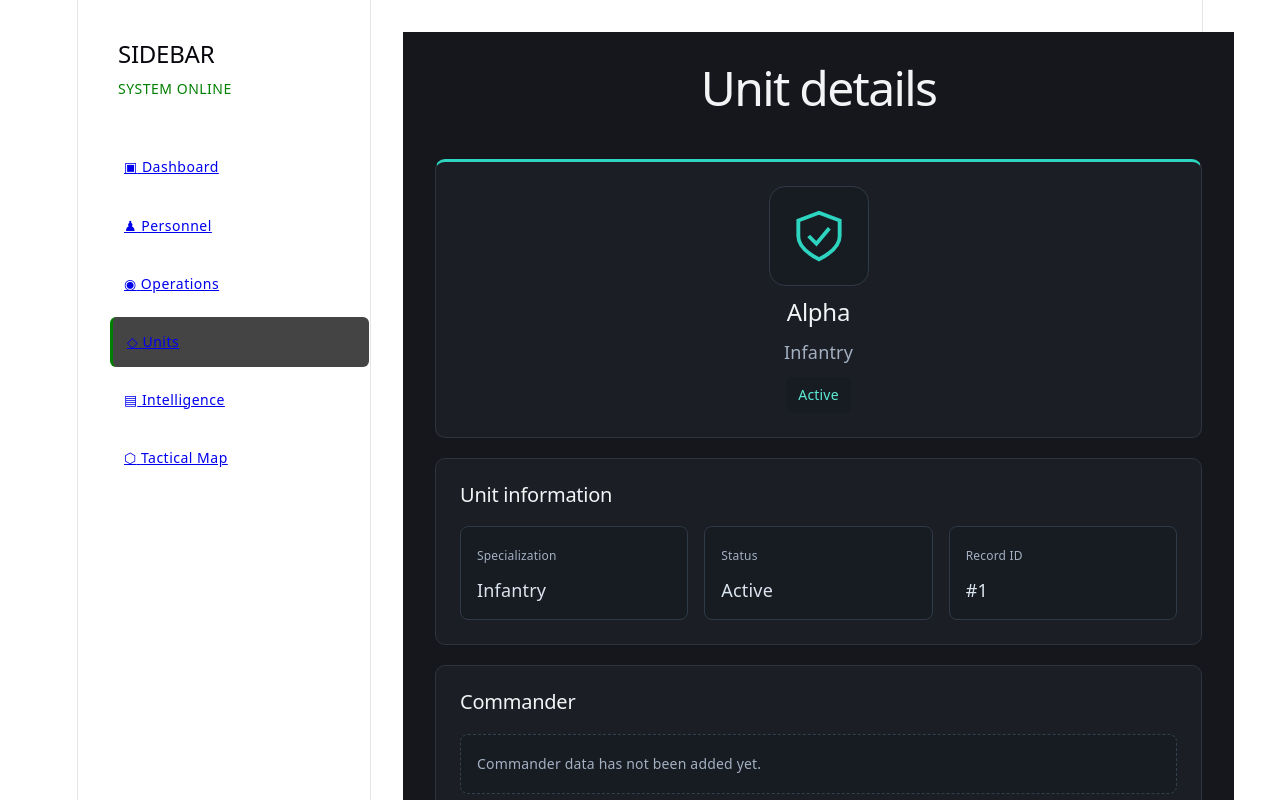
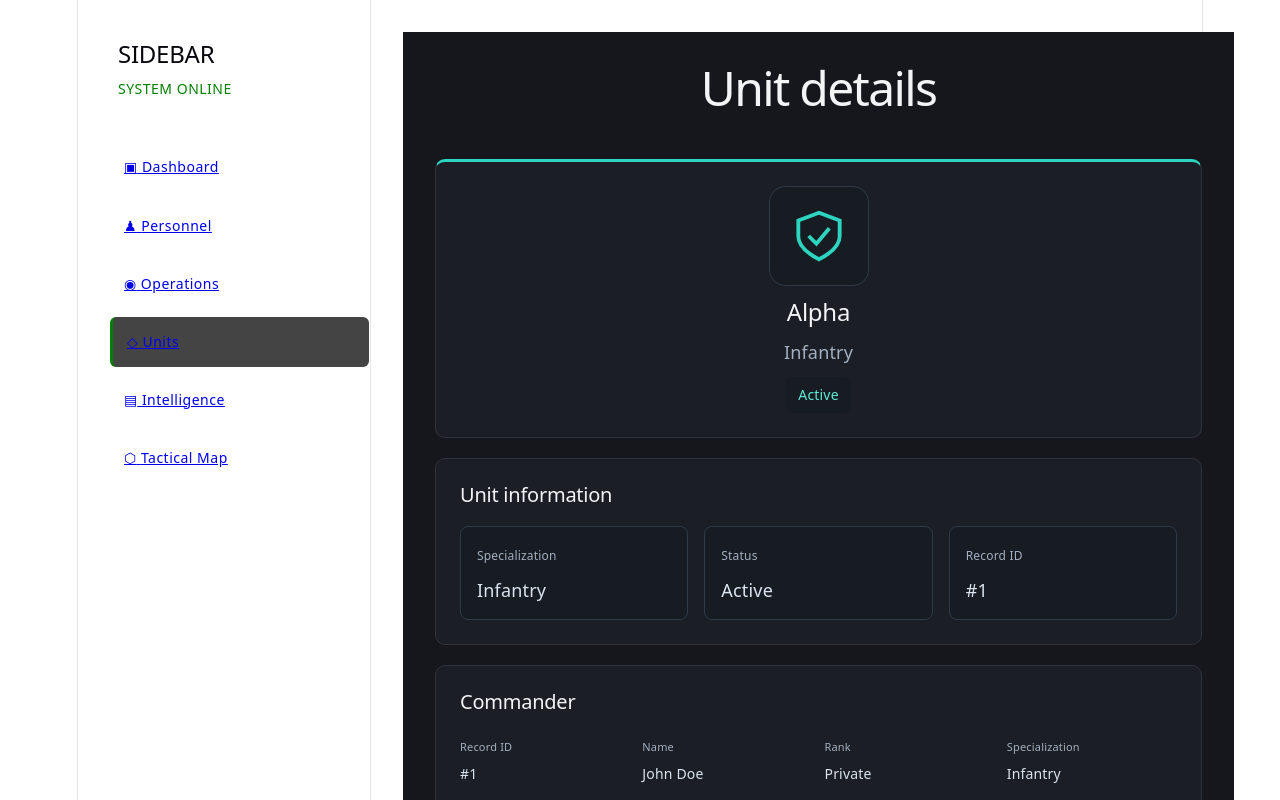
Before and after one commit to ZonaCZO/ColdRavine, a React (Vite) app: page /units/1 in a window 1280 px wide. Shown: the top 800 px of the page. Built offline with nearby package versions, Linux system fonts and the light colour scheme.

Commit message:
add comander

```diff
--- a/src/components/unitDetails/UnitCommander.tsx
+++ b/src/components/unitDetails/UnitCommander.tsx
@@ -1,8 +1,19 @@
-function UnitCommander() {
+import type { Soldier } from "../../types/Soldier";
+
+function UnitCommander({ soldier }: { soldier: Soldier | undefined}) {
+
+  if (!soldier) return (<p className="unit-details-empty">Commander data has not been added yet.</p>);
   return (
     <section className="unit-details-panel" aria-labelledby="unit-commander-title">
       <h2 id="unit-commander-title">Commander</h2>
-      <p className="unit-details-empty">Commander data has not been added yet.</p>
+
+      <div className="unit-personnel-fields">
+        <div className="unit-personnel-field"><span>Record ID</span><p>#{soldier.id}</p></div>
+        <div className="unit-personnel-field"><span>Name</span> <p>{soldier.name}</p></div>
+        <div className="unit-personnel-field"><span>Rank</span><p>{soldier.rank}</p></div>
+        <div className="unit-personnel-field"><span>Specialization</span><p>{soldier.specialization}</p></div>
+      </div>
+
     </section>
   );
 }
--- a/src/components/unitDetails/UnitPersonnel.tsx
+++ b/src/components/unitDetails/UnitPersonnel.tsx
@@ -5,7 +5,7 @@ import type { Soldier } from "../../types/Soldier";
 
 
 function UnitPersonnel( { soldiers }: { soldiers: Soldier[]} ) {
-
+  if (soldiers.length === 0) return (<p className="unit-details-empty">Personnel list has not been connected yet.</p> )
   return (
     <section className="unit-details-panel" aria-labelledby="unit-personnel-title">
 
--- a/src/data/units.ts
+++ b/src/data/units.ts
@@ -1,7 +1,7 @@
 import type { Unit } from "../types/Unit";
 
 export const units: Unit[] = [
-  { id: 1, name: "Alpha", specialization: "Infantry", status: "Active" },
-  { id: 2, name: "Bravo", specialization: "Medical support", status: "Active" },
-  { id: 3, name: "Charlie", specialization: "Engineering", status: "Reserve" },
+  { id: 1, name: "Alpha", commander: 1, specialization: "Infantry", status: "Active" },
+  { id: 2, name: "Bravo", commander: 2, specialization: "Medical support", status: "Active" },
+  { id: 3, name: "Charlie", commander: 3, specialization: "Engineering", status: "Reserve" },
 ];
--- a/src/pages/UnitDetails.tsx
+++ b/src/pages/UnitDetails.tsx
@@ -22,7 +22,7 @@ function UnitDetails() {
       <UnitHeader unit={unit} />
       <UnitInfo unit={unit} />
       <div className="unit-details-sections">
-        <UnitCommander />
+        <UnitCommander soldier={soldiers.find(s => s.id === unit.commander)}/>
         <UnitPersonnel soldiers={soldiers.filter(s => s.unit === unit.name)} />
       </div>
     </section>
--- a/src/types/Unit.ts
+++ b/src/types/Unit.ts
@@ -1,6 +1,7 @@
 export type Unit = {
   id: number;
   name: string;
+  commander : number;
   specialization: string;
   status: "Active" | "Reserve";
 };
```
